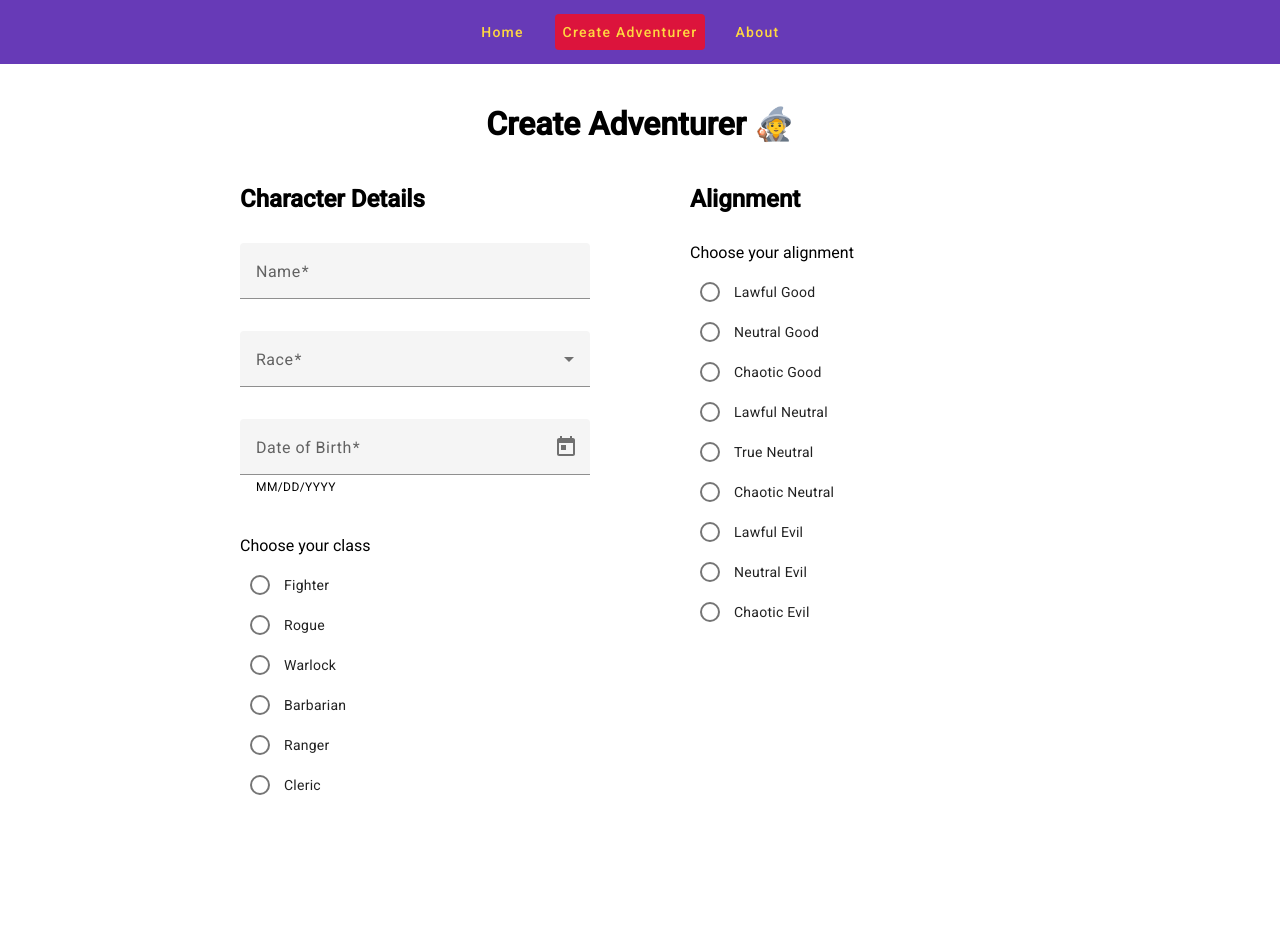
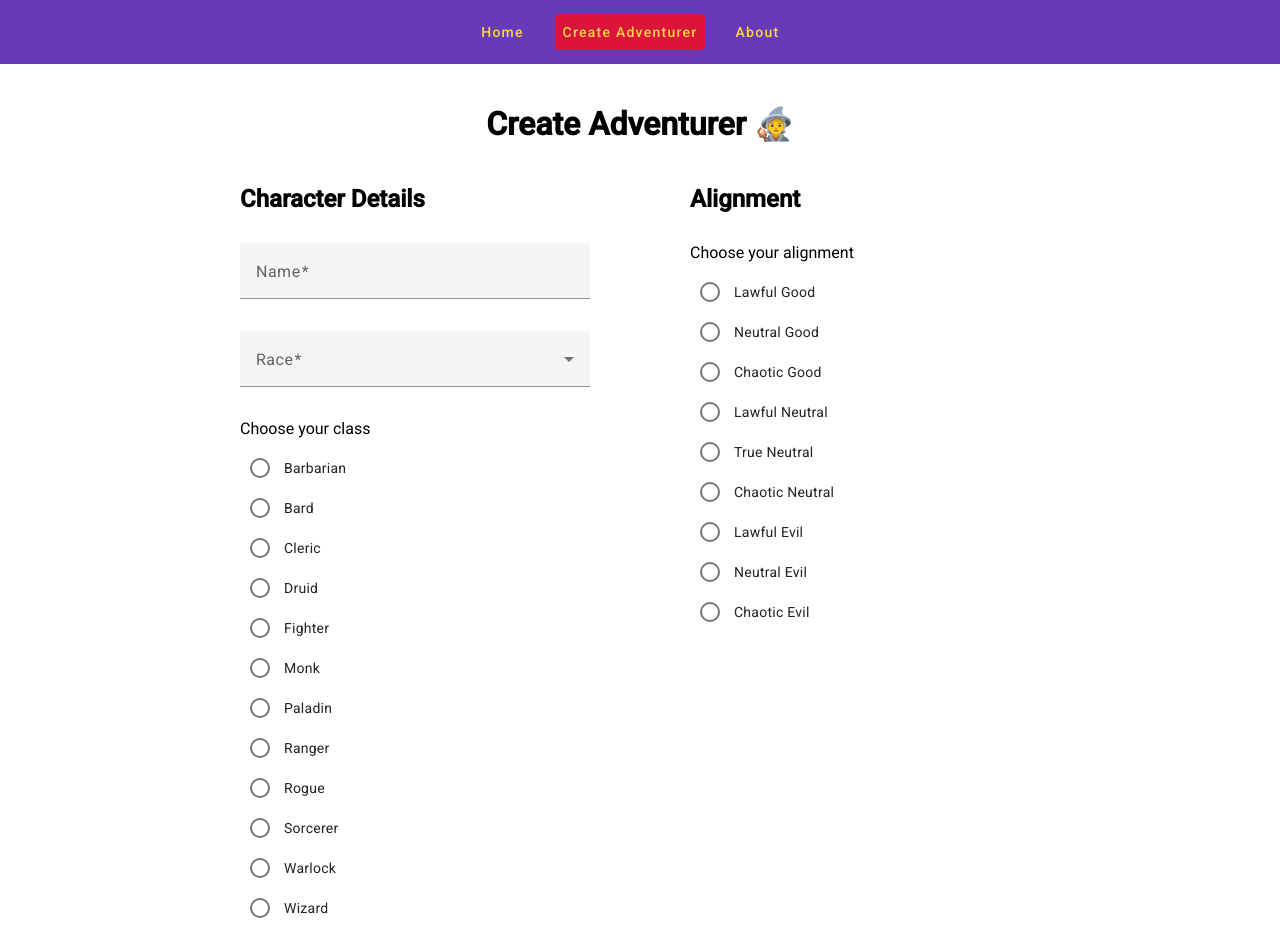
Before and after one commit to coreybigboi/adventurerCreator, an Angular app: page /create in a window 1280 px wide. Shown: the top 926 px of the page. Built offline with nearby package versions, Linux system fonts and the light colour scheme.

Commit message:
updates classes and races

```diff
--- a/src/app/pages/create-adventurer/create-adventurer.component.html
+++ b/src/app/pages/create-adventurer/create-adventurer.component.html
@@ -14,14 +14,6 @@
             <mat-option *ngFor="let race of races" [value]="race">{{race}}</mat-option>
           </mat-select>
         </mat-form-field>
-        <mat-form-field>
-          <mat-label>Date of Birth</mat-label>
-          <input matInput [matDatepicker]="picker" formControlName="dobControl" required>
-          <mat-datepicker-toggle matIconSuffix [for]="picker"></mat-datepicker-toggle>
-          <mat-datepicker #picker></mat-datepicker>
-          <mat-hint>MM/DD/YYYY</mat-hint>
-        </mat-form-field>
-        <br>
         <label id="class-radio-label">Choose your class</label>
         <mat-radio-group class="radio-column" aria-labelledby="class-radio-label" color="primary" formControlName="classControl">
           <mat-radio-button *ngFor="let c of classes" [value]="c">{{c}}</mat-radio-button>
@@ -57,7 +49,7 @@
         </div>
       </div>
     </div>
-    <mat-checkbox formControlName="agreesTermsControl" color="primary" name="agreesTerms">I agree to slay goblins, seek fortune, and save princesses.</mat-checkbox>
+    <mat-checkbox formControlName="agreesTermsControl" color="primary" name="agreesTerms">I agree to slay goblins, seek fortune, and meet other travellers in taverns.</mat-checkbox>
     <button mat-raised-button color="primary" type="submit" [disabled]="!characterform.valid">Create Character</button>
   </form>
 </div>
--- a/src/app/pages/create-adventurer/create-adventurer.component.ts
+++ b/src/app/pages/create-adventurer/create-adventurer.component.ts
@@ -3,7 +3,6 @@ import {FormArray, FormBuilder, FormsModule, ReactiveFormsModule, Validators} fr
 import {MatButtonModule} from "@angular/material/button";
 import {MatInputModule} from "@angular/material/input";
 import {MatSelectModule} from "@angular/material/select";
-import {MatDatepicker, MatDatepickerInput, MatDatepickerToggle} from "@angular/material/datepicker";
 import {MatRadioModule} from "@angular/material/radio";
 import {MatCheckboxModule} from "@angular/material/checkbox";
 import {provideNativeDateAdapter} from "@angular/material/core";
@@ -25,9 +24,6 @@ import {Router} from "@angular/router";
     MatButtonModule,
     MatInputModule,
     MatSelectModule,
-    MatDatepicker,
-    MatDatepickerInput,
-    MatDatepickerToggle,
     MatRadioModule,
     MatCheckboxModule,
     JsonPipe,
@@ -85,7 +81,6 @@ export class CreateAdventurerComponent {
       class: this.characterform.value.characterDetails?.classControl as CharacterClass ?? CharacterClass.Fighter,
       race: this.characterform.value.characterDetails?.raceControl as Race ?? Race.Human,
       alignment: this.characterform.value.alignmentControl as Alignment ?? Alignment.TrueNeutral,
-      dob: this.characterform.value.characterDetails?.dobControl?.toString() ?? Date.now().toString(),
       background: this.characterform.value.backgroundControl ?? "",
       equipment: this.characterform.value.equipment?.equipmentControls as string[] ?? [],
       goldPieces: this.characterform.value.equipment?.goldPiecesControl ?? 0,
--- a/src/app/shared/components/adventurer-card/adventurer-card.component.html
+++ b/src/app/shared/components/adventurer-card/adventurer-card.component.html
@@ -2,7 +2,6 @@
   <p><b>Name:</b> {{adventurer.name}}</p>
   <p><b>Class:</b> {{adventurer.class}}</p>
   <p><b>Race:</b> {{adventurer.race}}</p>
-  <p><b>DOB:</b> {{adventurer.dob}}</p>
   <p><b>Alignment:</b> {{adventurer.alignment}}</p>
   <p><b>Background:</b> {{adventurer.background}}</p>
   <b>Equipment:</b>
--- a/src/app/shared/enums/characterClass.ts
+++ b/src/app/shared/enums/characterClass.ts
@@ -1,8 +1,14 @@
 export enum CharacterClass{
+  Bararian = "Barbarian",
+  Bard = "Bard",
+  Cleric = "Cleric",
+  Druid = "Druid",
   Fighter = "Fighter",
+  Monk = "Monk",
+  Paladin = "Paladin",
+  Ranger = "Ranger",
   Rogue = "Rogue",
+  Sorcerer = "Sorcerer",
   Warlock = "Warlock",
-  Barbarian = "Barbarian",
-  Ranger = "Ranger",
-  Cleric = "Cleric",
+  Wizard = "Wizard"
 }
--- a/src/app/shared/enums/race.ts
+++ b/src/app/shared/enums/race.ts
@@ -1,8 +1,11 @@
 export enum Race{
+  Dwarf = "Dwarf",
+  Dragonborn = "Dragonborn",
+  Elf = "Elf",
+  Gnome = "Gnome",
+  Halfling = "Halfling",
+  HalfElf = "Half-Elf",
+  HalfOrc = "Half-Orc",
   Human = "Human",
-  HalfOrc = "Half-Orc",
-  Elf = "Elf",
-  RockGoblin = "Rock-Goblin",
-  Tiefling = "Tiefling",
-  Succubus = "Succubus",
+  Tiefling = "Tiefling"
 }
--- a/src/app/shared/models/adventurer.ts
+++ b/src/app/shared/models/adventurer.ts
@@ -7,7 +7,6 @@ export interface Adventurer{
   class: CharacterClass,
   race: Race,
   alignment: Alignment,
-  dob: string,
   background: string,
   equipment: string[],
   goldPieces: number,
```
